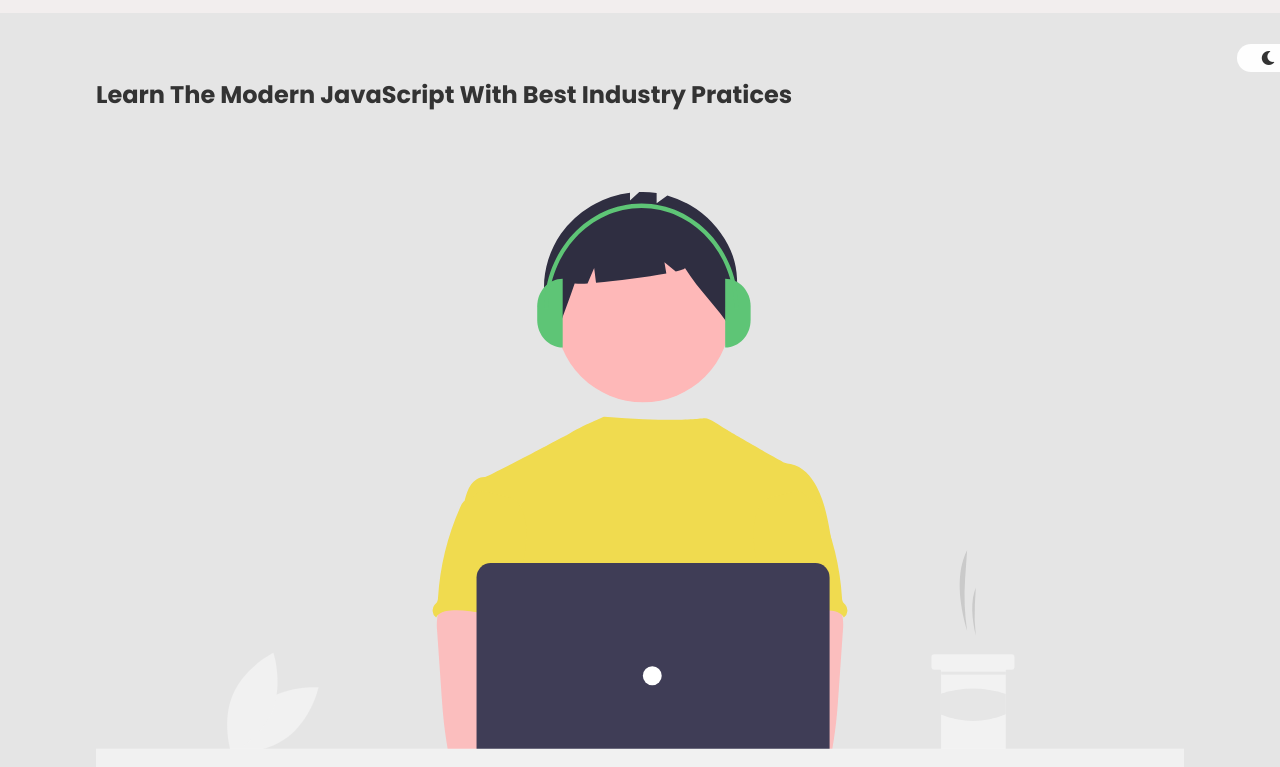
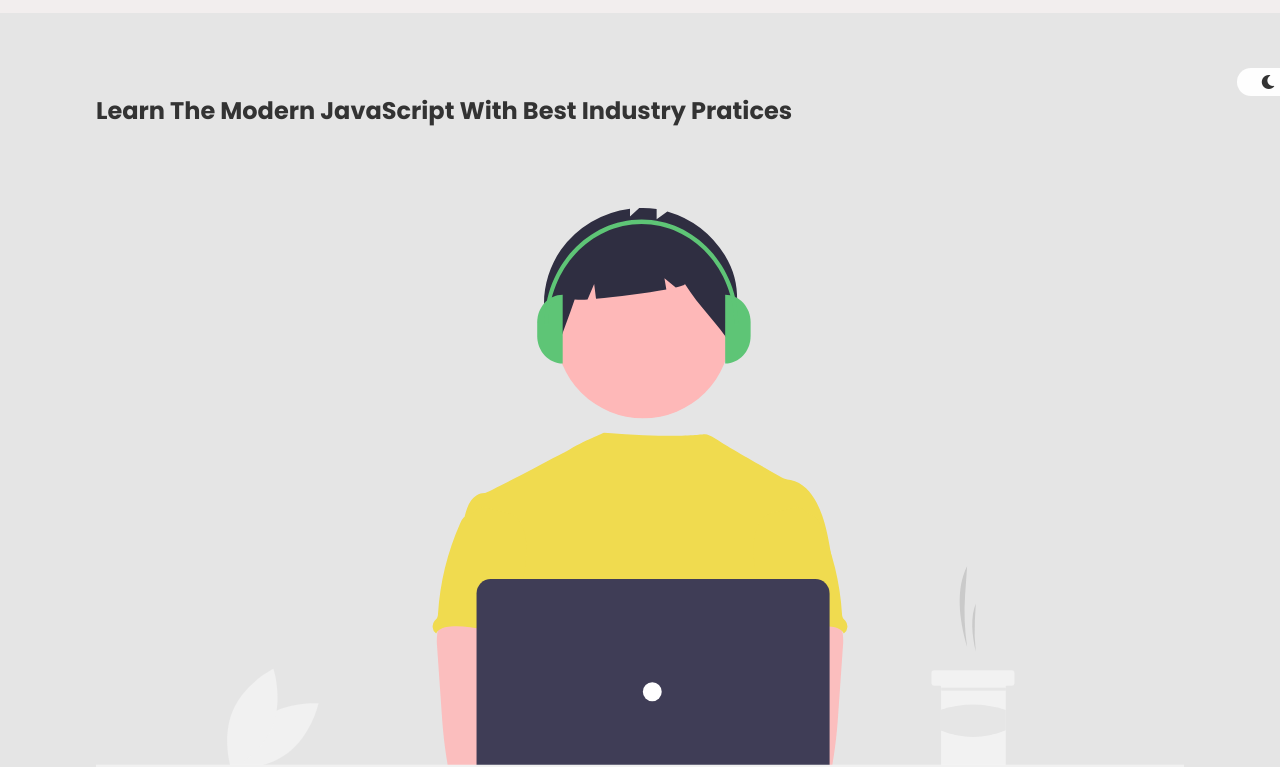
Before and after one commit to usa3amustafa/jaMastery, a plain HTML site: page index.html in a window 1280 px wide. Shown: the part 52-819 px from the top of the page. Drawn offline with Linux system fonts and the light colour scheme.

Commit message:
dark-mode

```diff
--- a/style.css
+++ b/style.css
@@ -53,7 +53,7 @@ section {
 }
 .hero-section {
   height: 100vh;
-  padding: 4em 2em;
+  padding: 5em 2em 1em 2em;
   display: flex;
   flex-direction: column;
   gap: 5em;
@@ -61,7 +61,7 @@ section {
 }
 .dark-mode {
   position: absolute;
-  top: 12vh;
+  top: 15vh;
   right: 0px;
   background-color: var(--white-clr);
   padding: 0.1em 0.2em 0.1em 1.5em;
```
